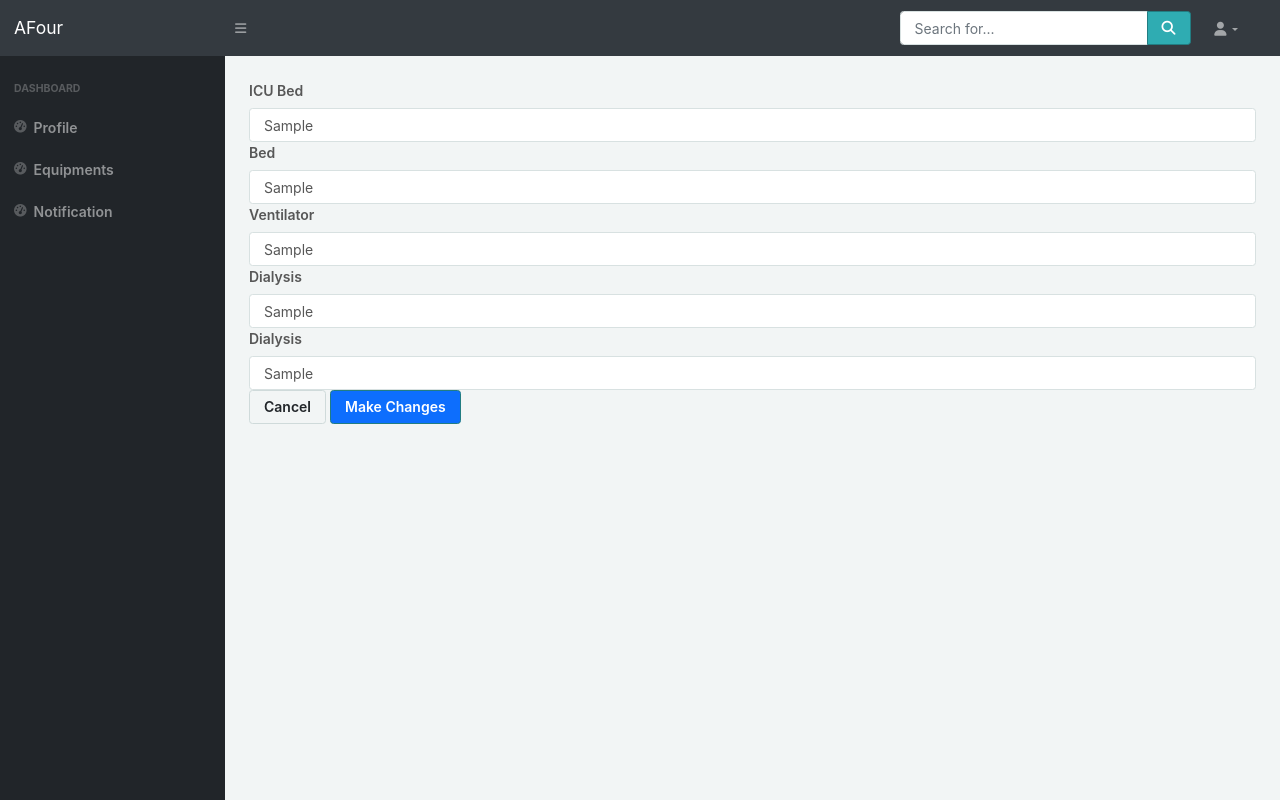
After one commit to sagar-1004/Shebuild-SmartDrivers, a Django app: page /viewequip in a window 1280 px wide. The commit adds this page. Run offline with Django 3.2, Linux system fonts and the light colour scheme; a database or web service that is not in the repository returns one stand-in record (values such as "Sample title"); data that the repository does not hold is empty; some libraries are stand-ins or nearby versions.

Commit message:
equip added

```diff
--- a/drivers/backend/views.py
+++ b/drivers/backend/views.py
@@ -35,7 +35,7 @@ class Hospitalview(APIView):
 
     def put(self, request, pk):
         id = pk
-        queryset = Hospital.objects.get(skill_id=id)
+        queryset = Hospital.objects.get(id=id)
         serializer_class = hospitalSerializer(queryset, data=request.data)
         if serializer_class.is_valid():
             serializer_class.save()
--- a/drivers/frontend/templates/base.html
+++ b/drivers/frontend/templates/base.html
@@ -66,13 +66,13 @@
                 <div class="sb-nav-link-icon"><i class="fas fa-tachometer-alt"></i></div>
                 Dashboard
               </a> {% endcomment %}
-              <a class="nav-link" href="/">
+              <a class="nav-link" href="../viewdashboard">
                 <div class="sb-nav-link-icon"><i class="fas fa-tachometer-alt"></i></div>
                 Profile
               </a>
 
 
-              <a class="nav-link" href="../viewmrl">
+              <a class="nav-link" href="../viewequip">
                 <div class="sb-nav-link-icon"><i class="fas fa-tachometer-alt"></i></div>
                  Equipments
               </a>
--- /dev/null
+++ b/drivers/frontend/templates/equip.html
@@ -0,0 +1,63 @@
+{% extends './base.html' %}
+{% load static %}
+
+
+
+
+      {% block content %}
+      <link rel="stylesheet" href="https://cdn.datatables.net/1.11.1/css/jquery.dataTables.min.css">
+    <link rel="stylesheet" href="https://cdn.datatables.net/datetime/1.1.1/css/dataTables.dateTime.min.css">
+    {%for b in b %}
+<title>{{b.skill_name}}</title>
+
+<div class="content">
+
+<form action="http://127.0.0.1:8000/putequip/" method="POST" autocomplete="off">{%csrf_token%}
+    <input name="id" type="hidden" value={{b.id}}>
+    <input name="username" type="hidden" value={{b.username}}>
+    <input name="name" type="hidden" value={{b.name}}>
+    <input name="longitude" type="hidden" value={{b.longitude}}>
+    <input name="lattitude" type="hidden" value={{b.lattitude}}>
+    <input name="address" type="hidden" value={{b.address}}>
+
+
+    <div class="mb-6">
+    <label for="ICU_bed" class="form-label">ICU Bed</label>
+    <input type="text" class="form-control" id="ICU_bed" name="ICU_bed" value={{b.ICU_bed}} >
+    </div>
+
+       <div class="mb-6">
+                   <label for="bed" class="form-label">Bed</label>
+                   <input type="text" class="form-control" id="bed" name="bed" value={{b.bed}}>
+                 </div>
+
+      <div class="mb-6">
+                   <label for="ventilator" class="form-label">Ventilator</label>
+                   <input type="text" class="form-control" id="ventilator" name="ventilator" value={{b.ventilator}}>
+                 </div>
+
+       <div class="mb-6">
+                   <label for="dialysis" class="form-label">Dialysis</label>
+                   <input type="text" class="form-control" id="dialysis" name="dialysis" value={{b.dialysis}}>
+        </div>
+
+        <div class="mb-6">
+                   <label for="Anesthesia_machine" class="form-label">Dialysis</label>
+                   <input type="text" class="form-control" id="Anesthesia_machine" name="Anesthesia_machine" value={{b.Anesthesia_machine}}>
+        </div>
+
+
+
+
+
+
+       <button type="button" class="btn btn-secondary" >Cancel</button>
+       <a href="../viewequip/"><input   class="btn btn-primary" style="background-color:#0d6efd"type="submit" value="Make Changes"></a>
+
+
+  </form>
+
+</div>
+  {%endfor%}
+
+{% endblock content %}
--- a/drivers/frontend/urls.py
+++ b/drivers/frontend/urls.py
@@ -10,6 +10,8 @@ urlpatterns = [
     path('', views.index),
     path("index", views.index, name="index"),
     path('viewdashboard', views.viewdashboard, name="viewdashboard"),
+    path('putequip/', views.putequip, name="putequip"),
+    path('viewequip', views.viewequip, name="viewequip"),
     path("login", views.login_request, name="login"),
     path("register", views.register_request, name="register"),
     path("logout", views.logout_request, name="logout"),
--- a/drivers/frontend/views.py
+++ b/drivers/frontend/views.py
@@ -75,3 +75,50 @@ def logout_request(request):
 	logout(request)
 	messages.info(request, "You have successfully logged out.")
 	return redirect('/index')
+
+
+
+def viewequip(request):
+    end_date = datetime.date.today()
+    end_date = end_date.strftime("%Y-%m-%d")
+    start_date = datetime.date.today() - relativedelta(months=1)
+    start_date = start_date.strftime("%Y-%m-%d")
+    y = str(request.user.id)
+    p = requests.get('http://127.0.0.1:8000/api/hospitalview/'+y)
+    q = p.json()
+    print(q)
+
+    return render(request, 'equip.html', {'b': q, 'frmat': "All", 'end_date': end_date, 'start_date': start_date})
+
+@csrf_exempt
+def putequip(request):
+    if request.method == 'POST':
+        id = request.POST["id"]
+        username = request.POST["username"]
+        name = request.POST["name"]
+        longitude = request.POST["longitude"]
+        lattitude = request.POST["lattitude"]
+        address = request.POST["address"]
+        ICU_bed = request.POST["ICU_bed"]
+        bed = request.POST["bed"]
+        ventilator = request.POST["ventilator"]
+        dialysis = request.POST["dialysis"]
+        Anesthesia_machine = request.POST["Anesthesia_machine"]
+
+        context = {
+
+         	"username": username,
+           	"name": name,
+           	"longitude": longitude,
+          	"lattitude": lattitude,
+         	"address": address,
+            "ICU_bed" : ICU_bed,
+            "bed" : bed,
+            "ventilator" : ventilator,
+            "dialysis" : dialysis,
+            "Anesthesia_machine" : Anesthesia_machine,
+
+        }
+    p = requests.put("http://127.0.0.1:8000/api/hospitalview/"+id, context)
+    print (p)
+    return redirect("http://127.0.0.1:8000/viewequip")
```
Also changed, not shown: drivers/db.sqlite3.
